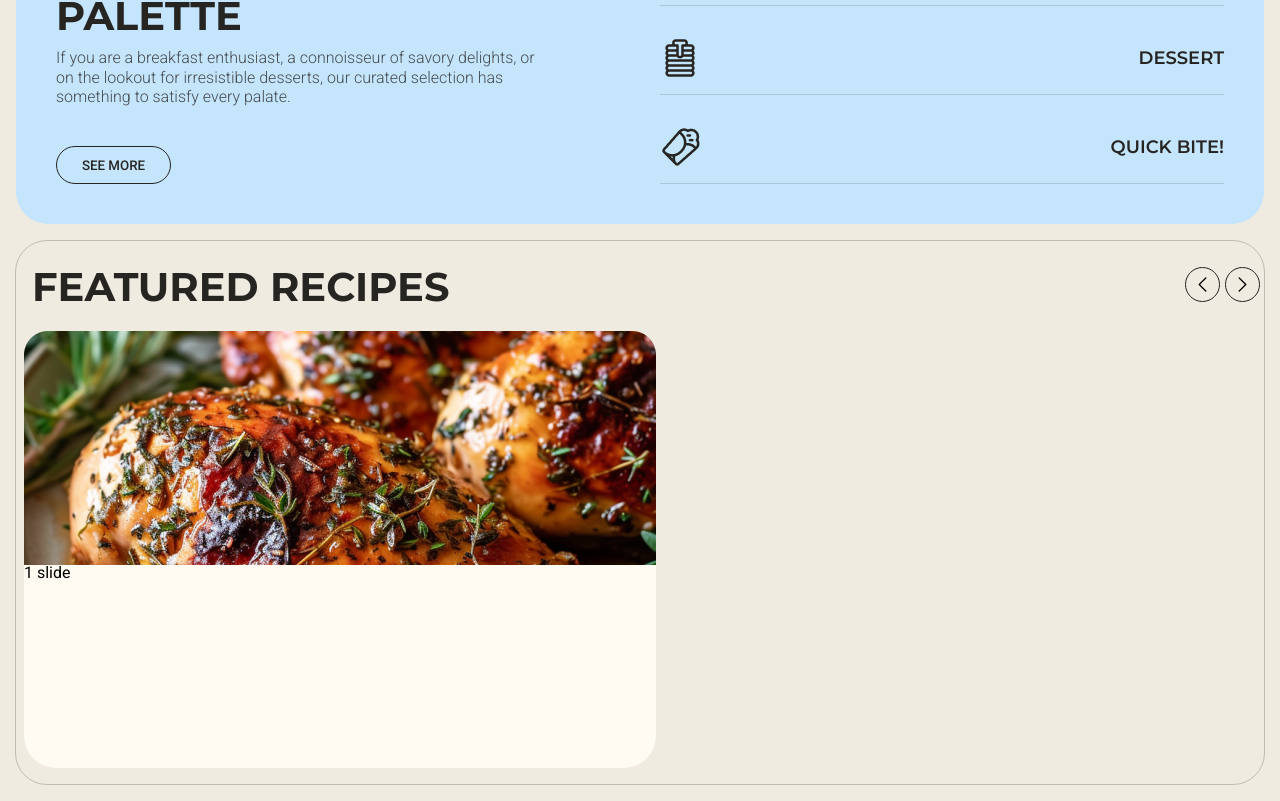
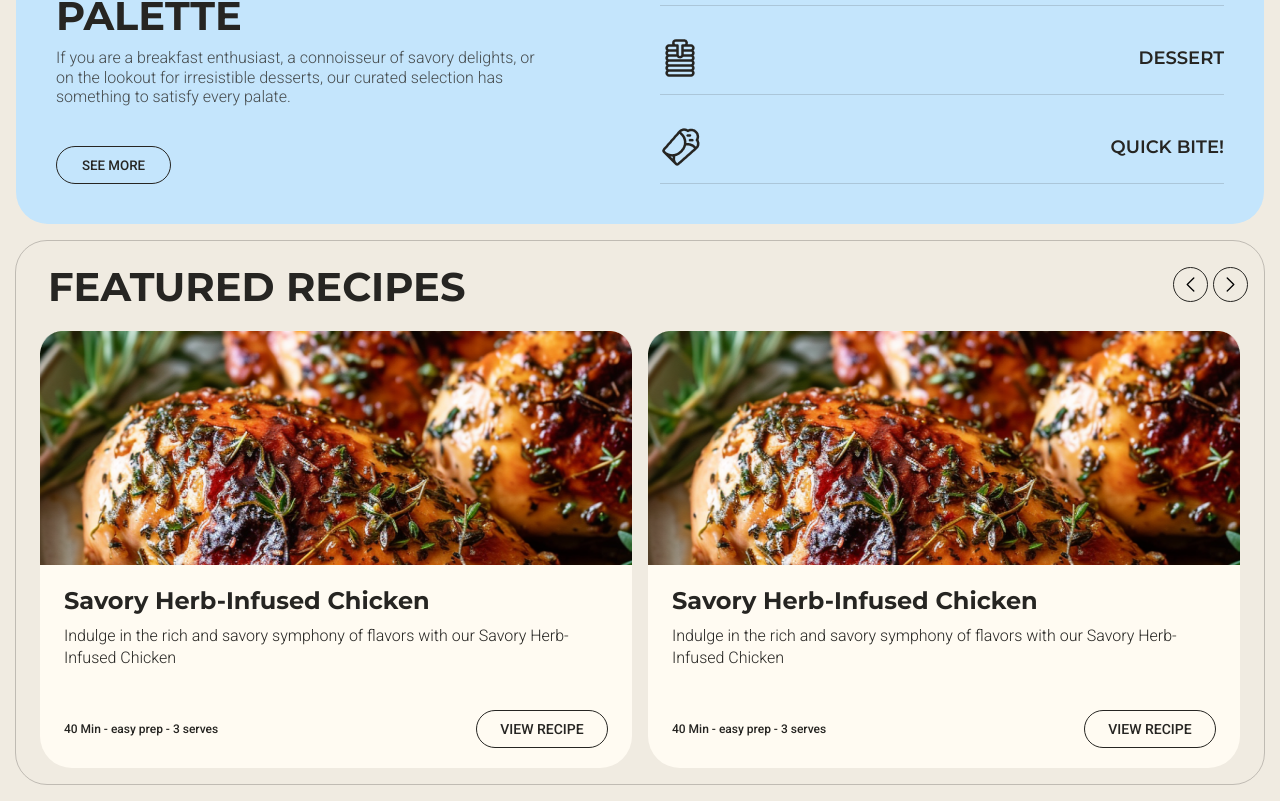
Before and after one commit to donerducktales/cooks_delight, a Next.js app: page / in a window 1280 px wide. Shown: the part 982-1783 px from the top of the page. Built offline with nearby package versions, Linux system fonts and the light colour scheme.

Commit message:
розмітив слайд

```diff
--- a/app/components/FeaturedSection/FeaturedSection.tsx
+++ b/app/components/FeaturedSection/FeaturedSection.tsx
@@ -8,7 +8,7 @@ import Image from "next/image";
 import styles from '@/app/components/FeaturedSection/featured-section.module.scss';
 import { ChevronLeftIcon } from "@heroicons/react/24/solid";
 import { ChevronRightIcon } from "@heroicons/react/24/solid";
-import { montserrat } from "@/app/assets/fonts";
+import { montserrat, roboto } from "@/app/assets/fonts";
 
 // const FeaturedSectionStyled = styled.section`
 //    display: flex;
@@ -48,7 +48,7 @@ import { montserrat } from "@/app/assets/fonts";
 // `
 
 export default function FeaturedSection() {
-   const [emblaRef, emblaApi] = useEmblaCarousel({ loop: false })
+   const [emblaRef, emblaApi] = useEmblaCarousel({ loop: false });
 
    useEffect(() => {
       if (emblaApi) {
@@ -57,11 +57,11 @@ export default function FeaturedSection() {
    }, [emblaApi]);
 
    const scrollPrev = useCallback(() => {
-      if (emblaApi) emblaApi.scrollPrev()
+      if (emblaApi) emblaApi.scrollPrev();
    }, [emblaApi])
 
    const scrollNext = useCallback(() => {
-      if (emblaApi) emblaApi.scrollNext()
+      if (emblaApi) emblaApi.scrollNext();
    }, [emblaApi])
 
    return (
@@ -79,9 +79,9 @@ export default function FeaturedSection() {
                      </button>
                   </div>
                </div>
-               <div className="embla__viewport" ref={emblaRef}>
-                  <div className="embla__container">
-                     <div className="embla__slide">
+               <div className={`${styles.emblaViewport} embla__viewport`} ref={emblaRef}>
+                  <div className={`${styles.emblaContainer} embla__container`}>
+                     <div className={`${styles.emblaSlide} embla__slide`}>
                         <div className={`${styles.recipeCard} recipeCard`}>
                            <div className={styles.recipeCardImg}>
                               <Image
@@ -91,18 +91,50 @@ export default function FeaturedSection() {
                                  priority
                               />
                            </div>
-                           <p>1 slide</p>
+                           <h1 className={`${montserrat.className} ${styles.recipeCardTitle}`}>
+                              Savory Herb-Infused Chicken
+                           </h1>
+                           <p className={styles.recipeCardText}>
+                              Indulge in the rich and savory symphony of flavors with our Savory Herb-Infused Chicken
+                           </p>
+                           <div className={styles.recipeInfoWrapper}>
+                              <div className={styles.recipeInfoWrapperText}>
+                                 <p>40 Min - easy prep - 3 serves</p>
+                              </div>
+                              <div className={styles.recipeInfoWrapperButton}>
+                                 <button className={roboto.className}>
+                                    view recipe
+                                 </button>
+                              </div>
+                           </div>
                         </div>
                      </div>
-                     <div className="embla__slide">
+                     <div className={`${styles.emblaSlide} embla__slide`}>
                         <div className={`${styles.recipeCard} recipeCard`}>
-                           <Image
-                              src={'/Home/FeaturedSection/chicken.png'}
-                              alt="Savory-Herb-Infused-Chicken"
-                              width={632}
-                              height={234}
-                           />
-                           <p>2 slide</p>
+                           <div className={styles.recipeCardImg}>
+                              <Image
+                                 src={'/Home/FeaturedSection/chicken.png'}
+                                 alt="Savory-Herb-Infused-Chicken"
+                                 fill
+                                 priority
+                              />
+                           </div>
+                           <h1 className={`${montserrat.className} ${styles.recipeCardTitle}`}>
+                              Savory Herb-Infused Chicken
+                           </h1>
+                           <p className={styles.recipeCardText}>
+                              Indulge in the rich and savory symphony of flavors with our Savory Herb-Infused Chicken
+                           </p>
+                           <div className={styles.recipeInfoWrapper}>
+                              <div className={styles.recipeInfoWrapperText}>
+                                 <p>40 Min - easy prep - 3 serves</p>
+                              </div>
+                              <div className={styles.recipeInfoWrapperButton}>
+                                 <button className={roboto.className}>
+                                    view recipe
+                                 </button>
+                              </div>
+                           </div>
                         </div>
                      </div>
                   </div>
--- a/app/components/FeaturedSection/featured-section.module.scss
+++ b/app/components/FeaturedSection/featured-section.module.scss
@@ -16,13 +16,22 @@
    width: 100%;
 }
 
+.emblaViewport {
+   margin: 0 16px;
+}
+
+.emblaSlide {
+   flex: 0 0 50%;
+}
+
 .carouselNavigation {
    display: flex;
    flex-direction: row;
    justify-content: space-between;
    margin-bottom: 16px;
    margin-top: 26px;
-   margin-right: 4px;
+   margin-right: 16px;
+   margin-left: 16px;
 
    h1 {
       font-size: 2.5rem;
@@ -52,13 +61,29 @@
 
 .recipeCard {
    max-width: 632px;
-   height: 437px;
+   min-height: 437px;
    background-color: $light;
    display: flex;
    flex-direction: column;
    align-items: flex-start;
    border-radius: 32px;
    margin: 8px;
+
+   .recipeCardTitle {
+      font-size: 1.5rem;
+      color: $dark;
+      font-weight: 700;
+      margin: 24px 24px 12px 24px;
+   }
+
+   .recipeCardText {
+      font-size: 1rem;
+      font-weight: 300;
+      color: $dark;
+      margin: 0 24px;
+      margin-bottom: 40px;
+      line-height: 1.4rem;
+   }
 }
 
 .recipeCardImg {
@@ -68,3 +93,35 @@
    width: 100%;
    aspect-ratio: 70/45;
 }
+
+.recipeInfoWrapper {
+   width: calc(100% - 48px);
+   margin: 0 24px;
+   display: flex;
+   flex-direction: row;
+   justify-content: space-between;
+   align-items: center;
+}
+
+.recipeInfoWrapperText {
+   width: 50%;
+   font-size: 0.75rem;
+   color: $dark;
+   font-weight: 500;
+}
+
+.recipeInfoWrapperButton {
+   display: flex;
+   width: 50%;
+   justify-content: flex-end;
+
+   button {
+      @include subscribe-button;
+      background-color: $light;
+      color: $dark;
+      border: 1px solid $dark;
+      width: 132px;
+      font-size: 0.875rem;
+      font-weight: 500;
+   }
+}
--- a/app/styles/globals.css
+++ b/app/styles/globals.css
@@ -57,7 +57,5 @@ body {
 }
 
 .embla__slide {
-   flex: 0 0 100%;
    min-width: 0;
-   /* flex: 0 0 50%; */
 }
```
